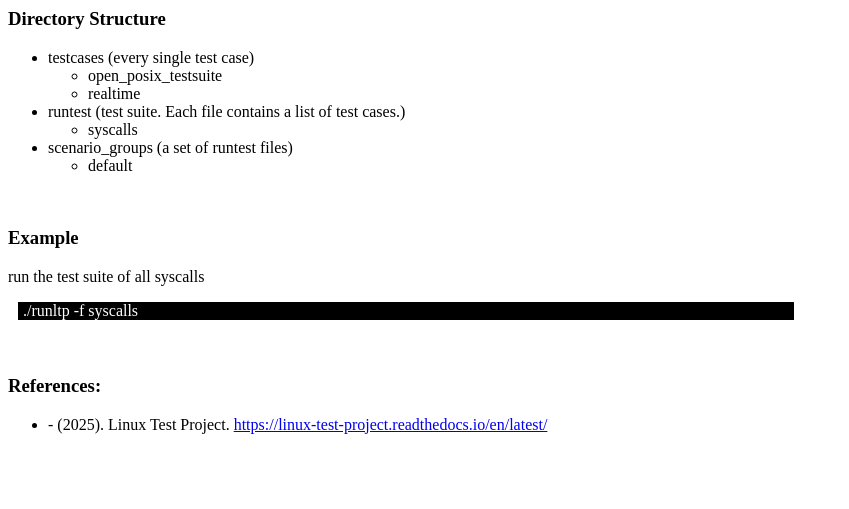
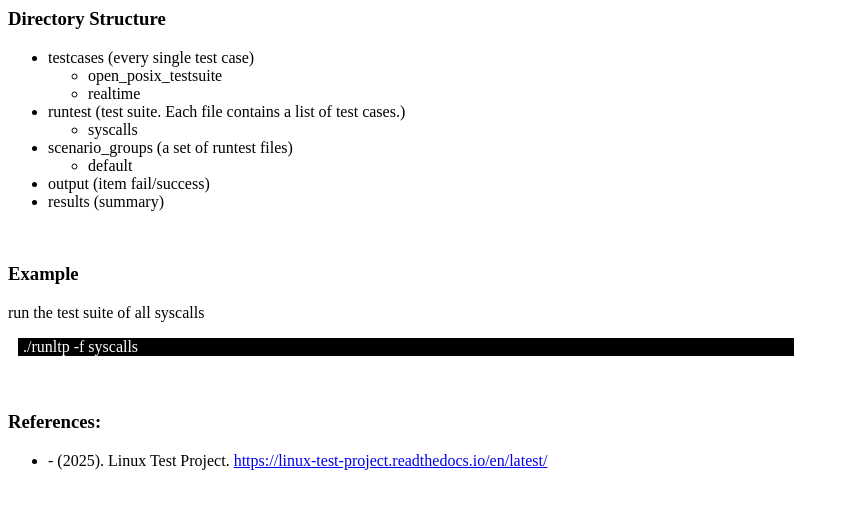
Before and after one commit to czarsir/sir, a Jekyll site: the page built from _posts/system/os/2025-07-29-s_ltp.html, in a window 1280 px wide. Shown: the top 509 px of the page, without its empty margins (0-849 px from the left). Built offline with Jekyll 4.4.1, drawn with Linux system fonts in a browser that asks for light colours.

Commit message:
[ltp] update

```diff
--- a/_posts/system/os/2025-07-29-s_ltp.html
+++ b/_posts/system/os/2025-07-29-s_ltp.html
@@ -20,6 +20,8 @@ layout: addins
 	<ul>
 		<li>default</li>
 	</ul>
+<li>output  (item fail/success)</li>
+<li>results  (summary)</li>
 </ul>
 
 
```
